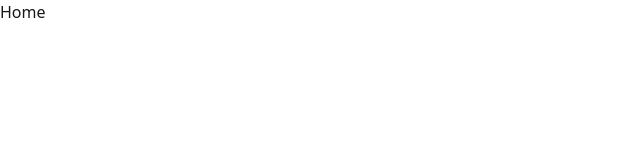
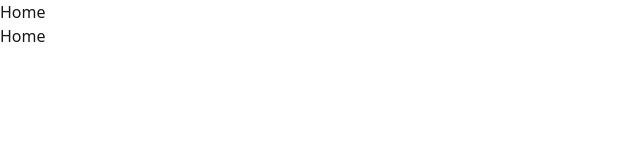
Before and after one commit to raisadeviap/fast-upnvj, a React (Vite) app: page /home in a window 1280 px wide. Shown: the top 160 px of the page, without its empty margins (0-640 px from the left). Built offline with nearby package versions, Linux system fonts and the light colour scheme.

Commit message:
Resolve konflik dan update Home.jsx

```diff
--- a/src/pages/Home.jsx
+++ b/src/pages/Home.jsx
@@ -1,11 +1,12 @@
-import React from 'react'
+import React from "react";
 
 function Home() {
   return (
     <div>
       <h1>Home</h1>
+      <h1>Home</h1>
     </div>
-  )
+  );
 }
 
-export default Home
+export default Home;
```
